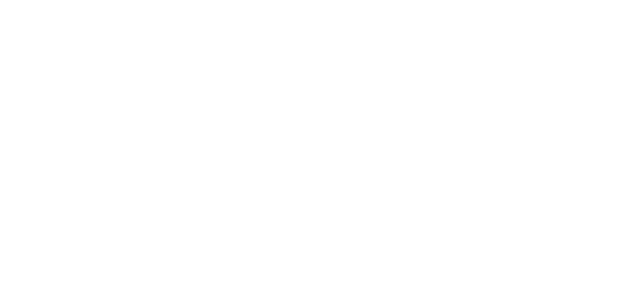
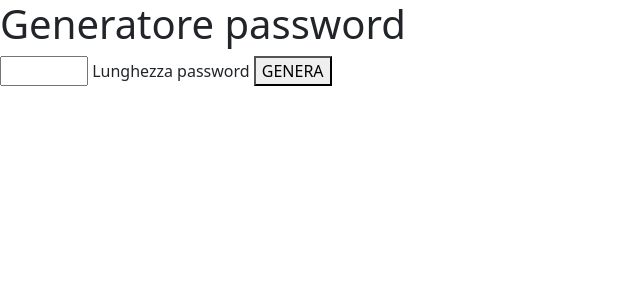
Before and after one commit to MauroBorzi/php-strong-password-generator, a PHP site: page / in a window 1280 px wide. Before the commit the part shown is empty. Shown: the top 300 px of the page, without its empty margins (0-640 px from the left). Run offline with PHP 8.4, Linux system fonts and the light colour scheme.

Commit message:
Add password generator form to index.php

```diff
--- a/index.php
+++ b/index.php
@@ -10,6 +10,14 @@
 
 <body>
 
+  <h1>Generatore password</h1>
+
+  <form action="">
+    <input id="length" name="length" type="number" min="5" max="20">
+    <label for="length">Lunghezza password</label>
+    <button type="submit">GENERA</button>
+  </form>
+
 </body>
 
 </html>
```
